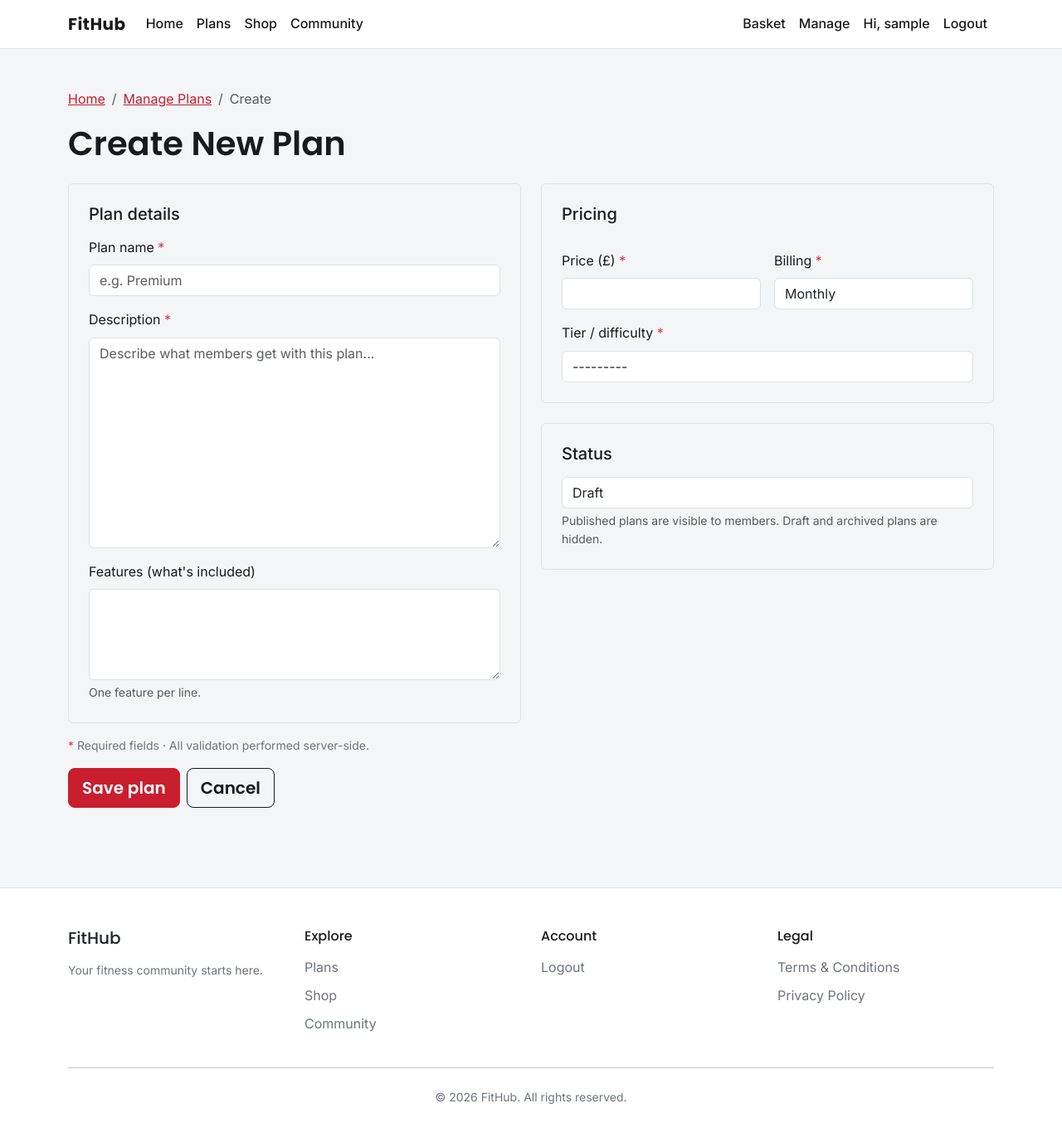
After one commit to rpires71/milestone-4, a Django app: page /plans/manage/new/ in a window 1280 px wide. The commit adds this page. Shown: the whole page at 83% size. Run offline with Django 4.2, Linux system fonts and the light colour scheme; the visitor is signed in with stand-in values (Sample User, id 1); some libraries are stand-ins or nearby versions.

Commit message:
feat: add staff-only plan management with front-end CRUD

```diff
--- /dev/null
+++ b/plans/forms.py
@@ -0,0 +1,52 @@
+from django import forms
+
+from .models import Plan
+
+
+class PlanForm(forms.ModelForm):
+    """Create/edit form for membership plans (staff only).
+
+    All validation is performed server-side. The same form is used for both
+    create and update, matching the shared-form design in the wireframe.
+    """
+
+    features_text = forms.CharField(
+        label="Features (what's included)",
+        required=False,
+        widget=forms.Textarea(attrs={'rows': 4}),
+        help_text='One feature per line.',
+    )
+
+    class Meta:
+        model = Plan
+        fields = ['name', 'description', 'tier', 'price', 'billing_interval', 'status']
+        labels = {
+            'name': 'Plan name',
+            'description': 'Description',
+            'tier': 'Tier / difficulty',
+            'price': 'Price (£)',
+            'billing_interval': 'Billing',
+            'status': 'Status',
+        }
+
+    def __init__(self, *args, **kwargs):
+        super().__init__(*args, **kwargs)
+        # Description is required for a sellable plan, even though the model
+        # allows blank (server-side rule, per the wireframe).
+        self.fields['description'].required = True
+        placeholders = {
+            'name': 'e.g. Premium',
+            'description': 'Describe what members get with this plan...',
+        }
+        for field in self.fields:
+            self.fields[field].widget.attrs['placeholder'] = placeholders.get(field, '')
+            css = 'form-control'
+            if self.is_bound and field in self.errors:
+                css += ' is-invalid'
+            self.fields[field].widget.attrs['class'] = css
+
+    def clean_price(self):
+        price = self.cleaned_data.get('price')
+        if price is not None and price <= 0:
+            raise forms.ValidationError('Price must be a positive number.')
+        return price
--- /dev/null
+++ b/plans/templates/plans/plan_form.html
@@ -0,0 +1,98 @@
+{% extends "base.html" %}
+
+{% block extra_title %}- {{ heading }}{% endblock %}
+
+{% block content %}
+<main id="main-content" class="container py-5">
+
+  <!-- Breadcrumb -->
+  <nav aria-label="breadcrumb">
+    <ol class="breadcrumb">
+      <li class="breadcrumb-item"><a href="{% url 'home' %}">Home</a></li>
+      <li class="breadcrumb-item"><a href="{% url 'manage_plans' %}">Manage Plans</a></li>
+      <li class="breadcrumb-item active" aria-current="page">{% if plan %}Edit{% else %}Create{% endif %}</li>
+    </ol>
+  </nav>
+
+  <h1 class="mb-4">{{ heading }}</h1>
+
+  <form method="POST" novalidate>
+    {% csrf_token %}
+
+    {% if form.errors %}
+      <div class="alert alert-danger" role="alert">
+        Please correct the highlighted fields below before saving.
+      </div>
+    {% endif %}
+
+    <div class="row g-4">
+
+      <!-- Plan details -->
+      <div class="col-12 col-lg-6">
+        <fieldset class="border rounded p-4 h-100">
+          <legend class="h5 mb-3">Plan details</legend>
+
+          <div class="mb-3">
+            <label for="{{ form.name.id_for_label }}" class="form-label">Plan name <span class="text-danger">*</span></label>
+            {{ form.name }}
+            {% for error in form.name.errors %}<div class="invalid-feedback d-block">{{ error }}</div>{% endfor %}
+          </div>
+
+          <div class="mb-3">
+            <label for="{{ form.description.id_for_label }}" class="form-label">Description <span class="text-danger">*</span></label>
+            {{ form.description }}
+            {% for error in form.description.errors %}<div class="invalid-feedback d-block">{{ error }}</div>{% endfor %}
+          </div>
+
+          <div class="mb-0">
+            <label for="{{ form.features_text.id_for_label }}" class="form-label">Features (what's included)</label>
+            {{ form.features_text }}
+            <div class="form-text">One feature per line.</div>
+            {% for error in form.features_text.errors %}<div class="invalid-feedback d-block">{{ error }}</div>{% endfor %}
+          </div>
+        </fieldset>
+      </div>
+
+      <!-- Pricing + status -->
+      <div class="col-12 col-lg-6">
+        <fieldset class="border rounded p-4 mb-4">
+          <legend class="h5 mb-3">Pricing</legend>
+
+          <div class="row g-3">
+            <div class="col-md-6">
+              <label for="{{ form.price.id_for_label }}" class="form-label">Price (&pound;) <span class="text-danger">*</span></label>
+              {{ form.price }}
+              {% for error in form.price.errors %}<div class="invalid-feedback d-block">{{ error }}</div>{% endfor %}
+            </div>
+            <div class="col-md-6">
+              <label for="{{ form.billing_interval.id_for_label }}" class="form-label">Billing <span class="text-danger">*</span></label>
+              {{ form.billing_interval }}
+              {% for error in form.billing_interval.errors %}<div class="invalid-feedback d-block">{{ error }}</div>{% endfor %}
+            </div>
+            <div class="col-12">
+              <label for="{{ form.tier.id_for_label }}" class="form-label">Tier / difficulty <span class="text-danger">*</span></label>
+              {{ form.tier }}
+              {% for error in form.tier.errors %}<div class="invalid-feedback d-block">{{ error }}</div>{% endfor %}
+            </div>
+          </div>
+        </fieldset>
+
+        <fieldset class="border rounded p-4">
+          <legend class="h5 mb-3">Status</legend>
+          {{ form.status }}
+          {% for error in form.status.errors %}<div class="invalid-feedback d-block">{{ error }}</div>{% endfor %}
+          <div class="form-text">Published plans are visible to members. Draft and archived plans are hidden.</div>
+        </fieldset>
+      </div>
+    </div>
+
+    <p class="text-secondary small mt-3 mb-3"><span class="text-danger">*</span> Required fields &middot; All validation performed server-side.</p>
+
+    <div class="d-flex gap-2">
+      <button type="submit" class="btn btn-danger btn-lg">Save plan</button>
+      <a href="{% url 'manage_plans' %}" class="btn btn-outline-dark btn-lg">Cancel</a>
+    </div>
+  </form>
+
+</main>
+{% endblock %}
--- a/plans/urls.py
+++ b/plans/urls.py
@@ -3,6 +3,10 @@ from . import views
 
 urlpatterns = [
     path('', views.all_plans, name='plans'),
+    path('manage/', views.manage_plans, name='manage_plans'),
+    path('manage/new/', views.plan_create, name='plan_create'),
+    path('manage/<slug:slug>/edit/', views.plan_edit, name='plan_edit'),
+    path('manage/<slug:slug>/archive/', views.plan_archive, name='plan_archive'),
     path('subscribe/<slug:slug>/', views.subscribe, name='subscribe'),
     path('subscription/success/', views.subscription_success, name='subscription_success'),
     path('<slug:slug>/', views.plan_detail, name='plan_detail'),
--- a/plans/views.py
+++ b/plans/views.py
@@ -1,9 +1,13 @@
 from django.shortcuts import render, get_object_or_404, redirect, reverse
 from django.contrib.auth.decorators import login_required
+from django.core.exceptions import PermissionDenied
+from django.utils.text import slugify
+from functools import wraps
 from django.contrib import messages
 from django.conf import settings
 import stripe
-from .models import Plan, Subscription
+from .models import Plan, PlanFeature, Subscription
+from .forms import PlanForm
 
 def all_plans(request):
     """Display all published membership plans."""
@@ -60,3 +64,101 @@ def subscription_success(request):
     )
     messages.success(request, f'You are now subscribed to {plan.name}!')
     return render(request, 'plans/subscription_success.html', {'plan': plan})
+
+def staff_required(view_func):
+    """Allow staff only; anyone else gets a 403 (direct URL access included)."""
+    @wraps(view_func)
+    def _wrapped(request, *args, **kwargs):
+        if not request.user.is_authenticated or not request.user.is_staff:
+            raise PermissionDenied
+        return view_func(request, *args, **kwargs)
+    return _wrapped
+
+
+def _unique_slug(name, instance=None):
+    """Build a slug from the name, ensuring uniqueness."""
+    base = slugify(name) or 'plan'
+    slug = base
+    n = 2
+    qs = Plan.objects.all()
+    if instance is not None and instance.pk:
+        qs = qs.exclude(pk=instance.pk)
+    while qs.filter(slug=slug).exists():
+        slug = f'{base}-{n}'
+        n += 1
+    return slug
+
+
+def _sync_features(plan, features_text):
+    """Replace the plan's feature lines from the textarea (one per line)."""
+    plan.features.all().delete()
+    lines = [line.strip() for line in (features_text or '').splitlines() if line.strip()]
+    for order, text in enumerate(lines):
+        PlanFeature.objects.create(plan=plan, text=text, display_order=order)
+
+
+@staff_required
+def manage_plans(request):
+    """Staff-only list of ALL plans (published, draft and archived)."""
+    plans = Plan.objects.all().order_by('name')
+    return render(request, 'plans/manage_plans.html', {'plans': plans})
+
+
+@staff_required
+def plan_create(request):
+    """Create a new plan (staff only). Shares its form with plan_edit."""
+    if request.method == 'POST':
+        form = PlanForm(request.POST)
+        if form.is_valid():
+            plan = form.save(commit=False)
+            plan.slug = _unique_slug(plan.name)
+            plan.save()
+            _sync_features(plan, form.cleaned_data.get('features_text'))
+            messages.success(request, f'Plan "{plan.name}" created.')
+            return redirect('manage_plans')
+        messages.error(request, 'Please correct the highlighted fields below.')
+    else:
+        form = PlanForm()
+    context = {'form': form, 'heading': 'Create New Plan'}
+    return render(request, 'plans/plan_form.html', context)
+
+
+@staff_required
+def plan_edit(request, slug):
+    """Edit an existing plan (staff only). Shares its form with plan_create."""
+    plan = get_object_or_404(Plan, slug=slug)
+    if request.method == 'POST':
+        form = PlanForm(request.POST, instance=plan)
+        if form.is_valid():
+            form.save()
+            _sync_features(plan, form.cleaned_data.get('features_text'))
+            messages.success(request, f'Plan "{plan.name}" updated.')
+            return redirect('manage_plans')
+        messages.error(request, 'Please correct the highlighted fields below.')
+    else:
+        initial_features = '\n'.join(
+            plan.features.values_list('text', flat=True)
+        )
+        form = PlanForm(instance=plan, initial={'features_text': initial_features})
+    context = {'form': form, 'heading': f'Edit Plan: {plan.name}', 'plan': plan}
+    return render(request, 'plans/plan_form.html', context)
+
+
+@staff_required
+def plan_archive(request, slug):
+    """Archive a plan (soft delete, staff only, behind a confirmation).
+
+    Archiving rather than deleting protects existing subscriptions, which
+    reference plans with on_delete=PROTECT.
+    """
+    plan = get_object_or_404(Plan, slug=slug)
+    if request.method == 'POST':
+        plan.status = 'archived'
+        plan.save()
+        messages.success(
+            request,
+            f'Plan "{plan.name}" archived. It is removed from new sign-ups; '
+            'existing subscriptions are not affected.'
+        )
+        return redirect('manage_plans')
+    return render(request, 'plans/plan_confirm_archive.html', {'plan': plan})
--- a/templates/base.html
+++ b/templates/base.html
@@ -44,6 +44,9 @@
                   Basket{% if product_count %} (£{{ total }}){% endif %}
                 </a>
               </li>
+              {% if user.is_staff %}
+                <li class="nav-item"><a class="nav-link" href="{% url 'manage_plans' %}">Manage</a></li>
+              {% endif %}
               {% if user.is_authenticated %}
                 <li class="nav-item"><a class="nav-link" href="{% url 'dashboard' %}">Hi, {{ user.username }}</a></li>
                 <li class="nav-item"><a class="nav-link" href="{% url 'account_logout' %}">Logout</a></li>
```
Also changed, not shown: plans/templates/plans/manage_plans.html (added, +80 -0 lines), plans/templates/plans/plan_confirm_archive.html (added, +34 -0 lines), plans/tests.py (+94 -0 lines).
